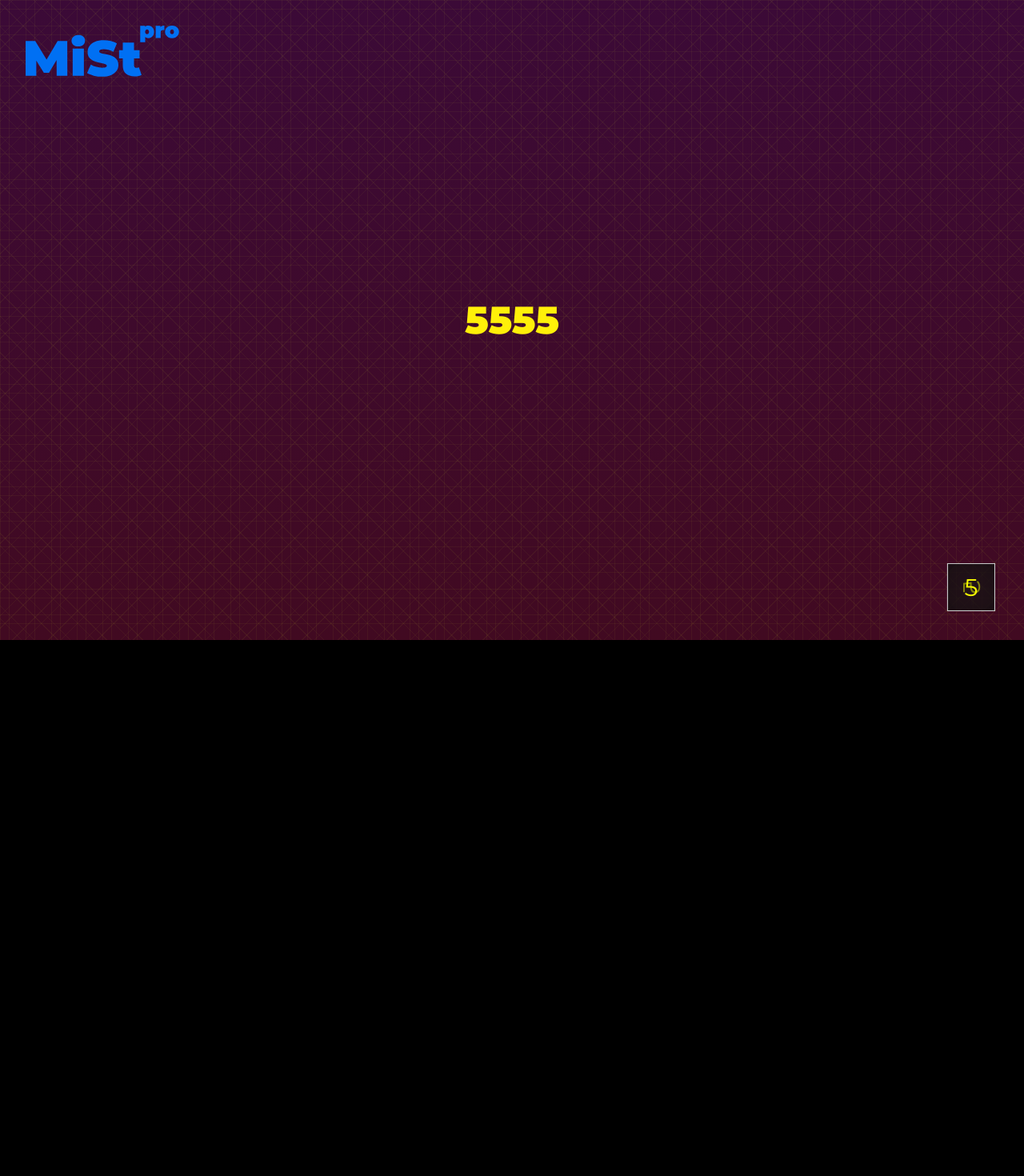
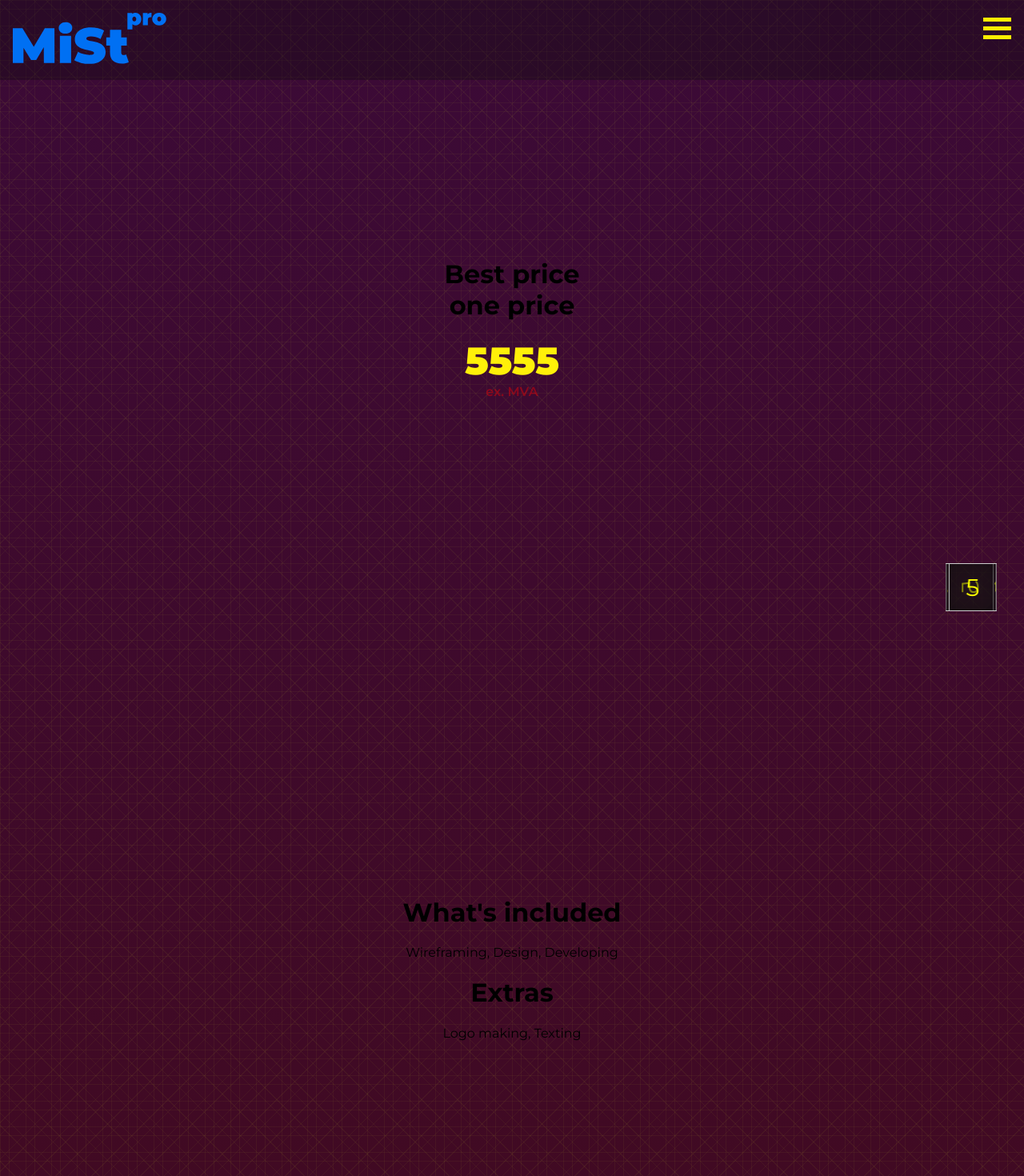
Before and after one commit to simmer5/mist-production, a Next.js app: page /best-price in a window 1280 px wide. Shown: the top 1470 px of the page at 80% size. Before the commit the page ends 800 px from the top, so only its background shows below. Built offline with nearby package versions, Linux system fonts and the light colour scheme.

Commit message:
some stuff added

```diff
--- a/components/logoLink/LogoLink.module.scss
+++ b/components/logoLink/LogoLink.module.scss
@@ -1,9 +1,9 @@
 $break-large: 1280px;
 $break-medium: 540px;
 
-.logoContainer {
+.logoWrapper {
 	padding: 1rem;
-	position: absolute;
+	// position: absolute;
 	z-index: 99;
 }
 .svg {
--- /dev/null
+++ b/components/menuIcon/MenuIcon.js
@@ -0,0 +1,15 @@
+import React, { useState } from 'react'
+import styles from './MenuIcon.module.scss'
+
+const MenuIcon = () => {
+	const [x, setX] = useState(false)
+	return (
+		<div className={styles.container} onClick={x => console.log()}>
+			<div className={styles.bar1}></div>
+			<div className={styles.bar2}></div>
+			<div className={styles.bar3}></div>
+		</div>
+	)
+}
+
+export default MenuIcon
--- /dev/null
+++ b/components/menuIcon/MenuIcon.module.scss
@@ -0,0 +1,29 @@
+.container {
+	display: inline-block;
+	cursor: pointer;
+}
+
+.bar1,
+.bar2,
+.bar3 {
+	width: 35px;
+	height: 5px;
+	background-color: rgb(255, 238, 0);
+	margin: 6px 0;
+	transition: 0.4s;
+}
+
+/* Rotate first bar */
+.change .bar1 {
+	transform: rotate(-45deg) translate(-8px, 8px);
+}
+
+/* Fade out the second bar */
+.change .bar2 {
+	opacity: 0;
+}
+
+/* Rotate last bar */
+.change .bar3 {
+	transform: rotate(45deg) translate(-8px, -8px);
+}
--- a/components/price/Price.js
+++ b/components/price/Price.js
@@ -1,8 +1,8 @@
 import React from 'react'
 import styles from './Price.module.scss'
 
-const Price = () => {
-	return <h1 className={styles.price}>5555</h1>
+const Price = ({ price }) => {
+	return <h1 className={styles.price}>{price}</h1>
 }
 
 export default Price
--- a/pages/best-price.js
+++ b/pages/best-price.js
@@ -3,16 +3,34 @@ import Price from '../components/price/Price'
 import LogoLink from '../components/logoLink/LogoLink'
 import styles from '../styles/BestPrice.module.scss'
 import Cube from '../components/cube/Cube'
+import MenuIcon from '../components/menuIcon/MenuIcon'
 
-const onePrice = () => {
+const BestPrice = () => {
 	return (
 		<div className={styles.container}>
-			<div className={styles.logoContainer}>
+			{/* <div className={styles.logoContainer}> */}
+			<nav>
 				<LogoLink />
+				<MenuIcon />
+			</nav>
+
+			{/* </div> */}
+			<div className={styles.frontWrapper}>
+				<h1>
+					Best price <br /> one price
+				</h1>
+				<div>
+					<Price price={5555} />
+				</div>
+				<span style={{ fontWeight: 600, color: 'red', opacity: 0.4 }}>
+					ex. MVA
+				</span>
 			</div>
-
-			<div>
-				<Price />
+			<div className={styles.wrapper}>
+				<h1>What's included</h1>
+				<div>Wireframing, Design, Developing</div>
+				<h1>Extras</h1>
+				<div>Logo making, Texting</div>
 			</div>
 
 			<div className={styles.cubeContainer}>
@@ -21,4 +39,4 @@ const onePrice = () => {
 		</div>
 	)
 }
-export default onePrice
+export default BestPrice
--- a/pages/index.js
+++ b/pages/index.js
@@ -95,7 +95,7 @@ const Home = () => {
 						<div className={styles.priceWrapper}>
 							<Link href='/best-price'>
 								<a>
-									<Price />
+									<Price price={5555} />
 								</a>
 							</Link>
 						</div>
--- a/styles/BestPrice.module.scss
+++ b/styles/BestPrice.module.scss
@@ -1,9 +1,10 @@
 .container {
-	height: 100vh;
+	height: 100%;
 	display: flex;
 	align-items: center;
 	justify-content: center;
 	flex-direction: column;
+	text-align: center;
 
 	background-image: repeating-linear-gradient(
 			135deg,
@@ -50,14 +51,38 @@
 			transparent 32px
 		),
 		linear-gradient(180deg, rgb(59, 10, 55), rgb(65, 10, 33));
+	.frontWrapper {
+		min-height: 100vh;
+		display: flex;
+		flex-direction: column;
+		align-content: center;
+		justify-content: center;
+	}
+	.wrapper {
+		min-height: 100vh;
+		display: flex;
+		flex-direction: column;
+		align-content: center;
+		justify-content: center;
+	}
 	.logoContainer {
 		position: absolute;
 		top: 1rem;
 		left: 1rem;
 	}
 	.cubeContainer {
-		position: absolute;
+		position: fixed;
 		bottom: 6rem;
 		right: 6rem;
 	}
+	nav {
+		background-color: rgba(12, 12, 12, 0.35);
+		min-width: 100vw;
+		display: flex;
+		align-content: center;
+		justify-content: space-between;
+		position: fixed;
+		top: 0;
+		padding: 1rem;
+	}
 }
```
Also changed, not shown: components/logoLink/LogoLink.js.
